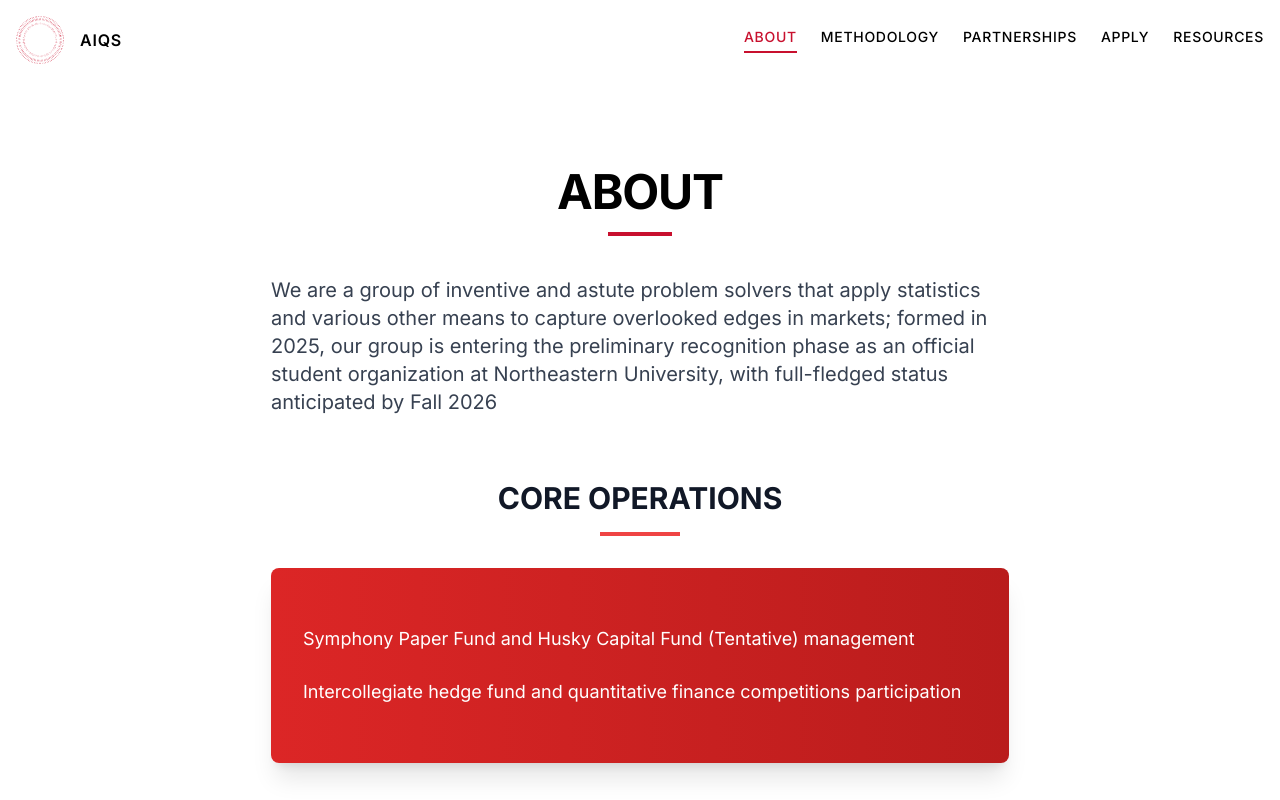
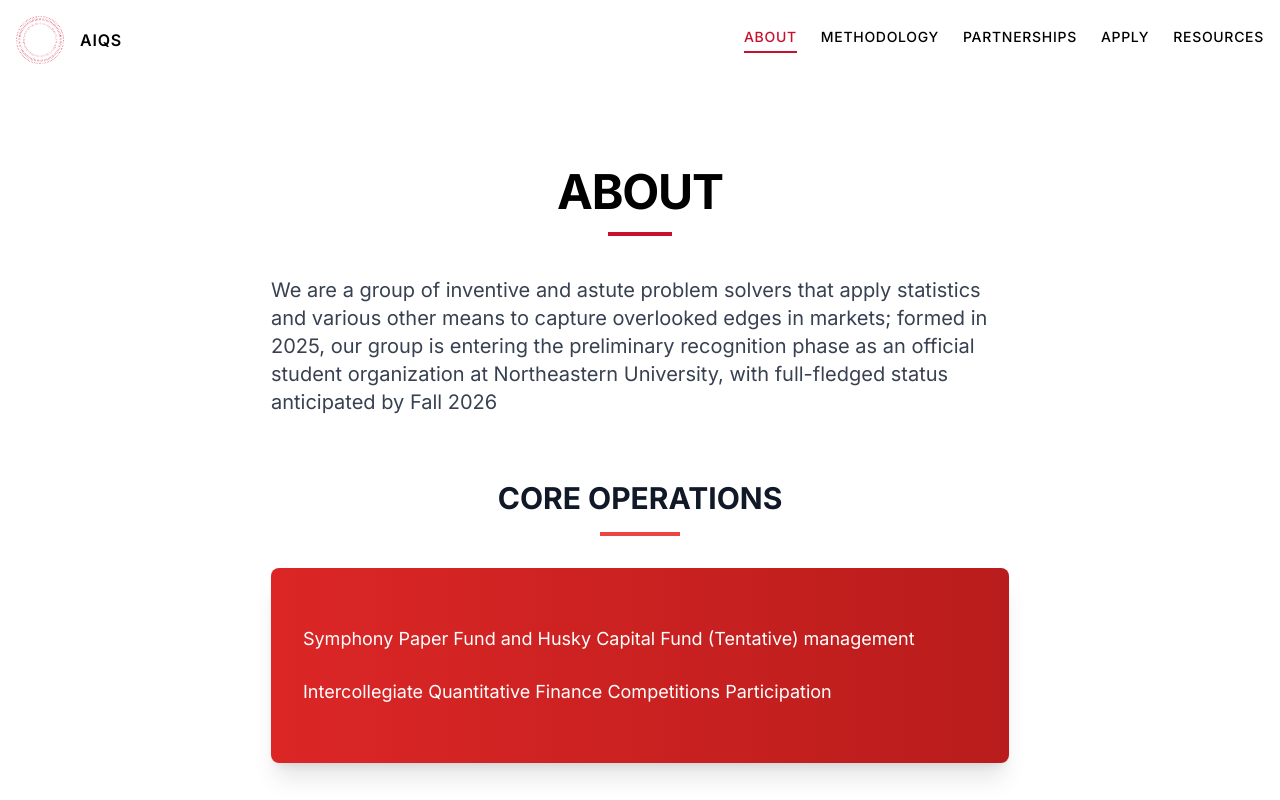
Before and after one commit to aiqsorg/club, a React (Vite) app: page /#/about in a window 1280 px wide. Shown: the top 800 px of the page. Built offline with nearby package versions, Linux system fonts and the light colour scheme.

Commit message:
Update About.tsx

```diff
--- a/src/pages/About.tsx
+++ b/src/pages/About.tsx
@@ -27,7 +27,7 @@ const About: React.FC = () => {
                   Symphony Paper Fund and Husky Capital Fund (Tentative) management
                 </p>
                 <p className="text-lg leading-relaxed">
-                  Intercollegiate hedge fund and quantitative finance competitions participation
+                  Intercollegiate Quantitative Finance Competitions Participation
                 </p>
               </div>
             </div>
```
